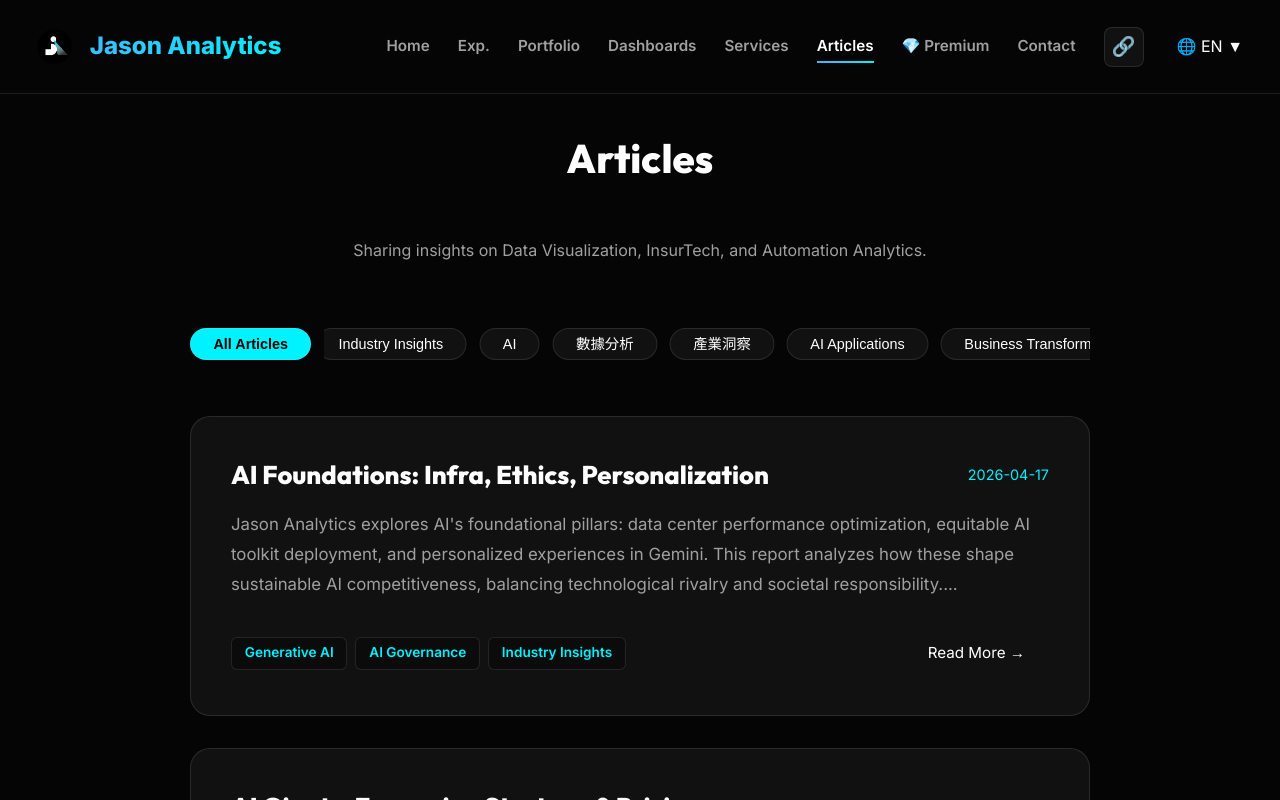
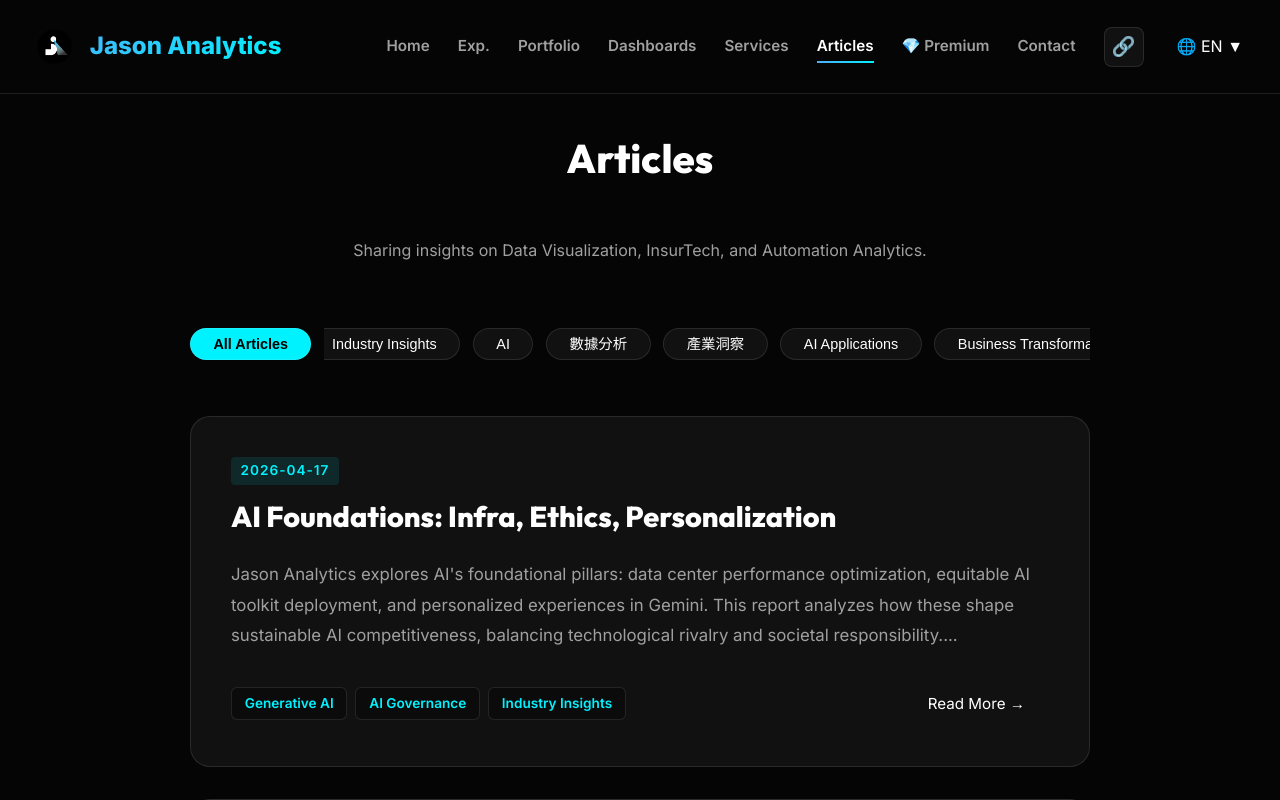
Before and after one commit to ds-jason-tsai/jason-by-tsai-portfolio, a Next.js app: page /en/articles in a window 1280 px wide. Shown: the top 800 px of the page. Built offline with nearby package versions, Linux system fonts and the light colour scheme.

Commit message:
ui: fix article list date alignment to be fixed above title

```diff
--- a/components/ArticleListClient.tsx
+++ b/components/ArticleListClient.tsx
@@ -116,15 +116,26 @@ export default function ArticleListClient({ articles, lang, t }: { articles: any
               animationDelay: `${idx * 0.1}s`
             }}
           >
-            <div style={{ display: 'flex', justifyContent: 'space-between', alignItems: 'flex-start', flexWrap: 'wrap', gap: '1rem', marginBottom: '1rem' }}>
-              <h3 style={{ fontSize: '1.6rem', lineHeight: '1.4', fontWeight: '800', margin: 0 }}>
+            <div style={{ marginBottom: '1.5rem' }}>
+              <span style={{
+                display: 'inline-block',
+                fontSize: '0.85rem',
+                color: 'var(--accent-color)',
+                fontWeight: '600',
+                textTransform: 'uppercase',
+                letterSpacing: '1px',
+                marginBottom: '0.8rem',
+                padding: '0.2rem 0.6rem',
+                background: 'rgba(0, 242, 254, 0.1)',
+                borderRadius: '4px'
+              }}>
+                {art.date}
+              </span>
+              <h3 style={{ fontSize: '1.8rem', lineHeight: '1.3', fontWeight: '800', margin: 0 }}>
                 <a href={`/${lang}/articles/${art.id}`} style={{ color: '#fff', textDecoration: 'none' }} className="article-title-link">
                   {art.title[lang]}
                 </a>
               </h3>
-              <span style={{ fontSize: '0.9rem', color: 'var(--accent-color)', whiteSpace: 'nowrap', paddingTop: '0.4rem' }}>
-                {art.date}
-              </span>
             </div>
 
             <p style={{ color: 'var(--text-secondary)', fontSize: '1.05rem', lineHeight: '1.8', marginBottom: '2rem' }}>
```
